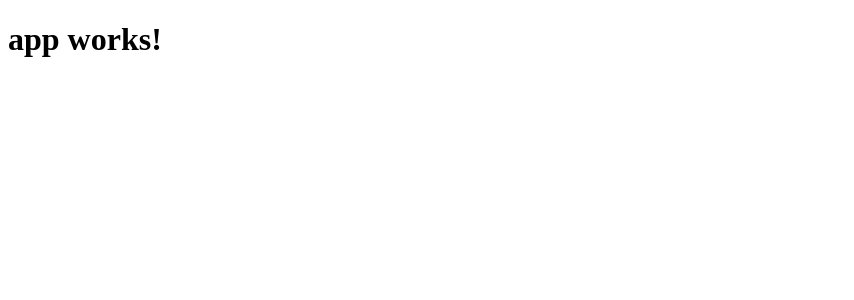
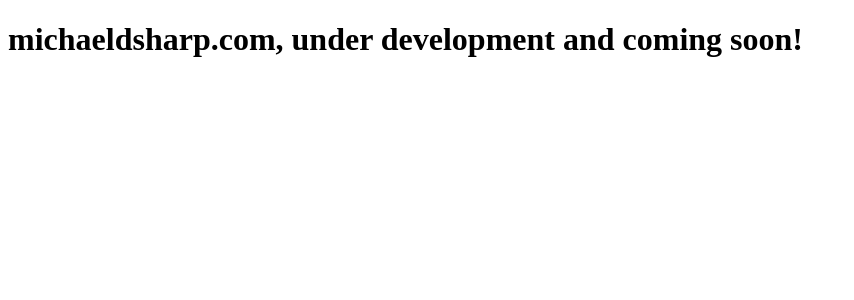
Before and after one commit to mikedsharp/michaeldsharpcom-client, an Angular app: page / in a window 1280 px wide. Shown: the top 300 px of the page, without its empty margins (0-854 px from the left). Built offline with nearby package versions, Linux system fonts and the light colour scheme.

Commit message:
changed title

```diff
--- a/src/app/app.component.ts
+++ b/src/app/app.component.ts
@@ -6,5 +6,5 @@ import { Component } from '@angular/core';
   styleUrls: ['./app.component.css']
 })
 export class AppComponent {
-  title = 'app works!';
+  title = 'michaeldsharp.com, under development and coming soon!';
 }
```
